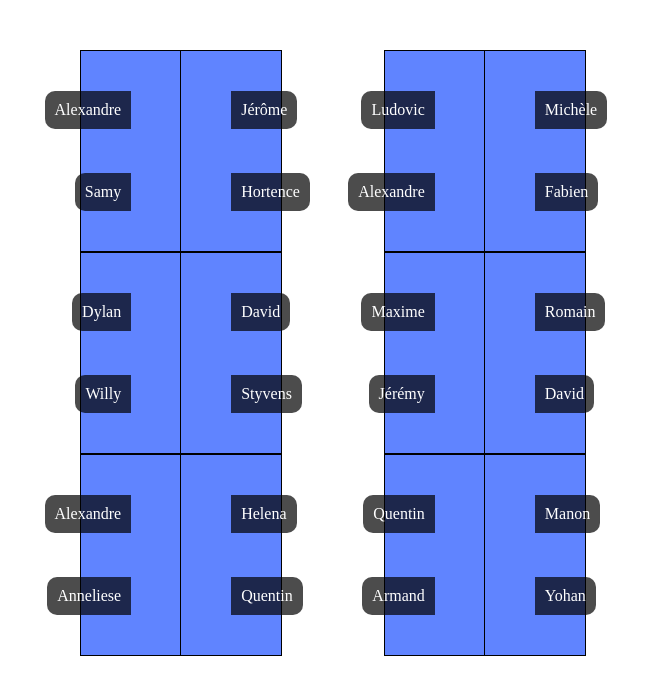
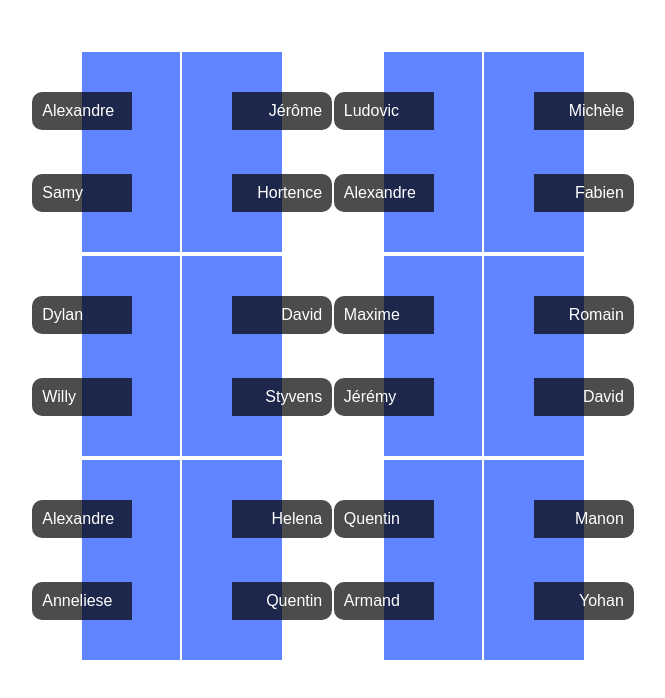
Before and after one commit to DavidK24111977/plan-table, a plain HTML site: page index.html in a window 1280 px wide. Shown: the whole page, without its empty margins (307-972 px from the left). Drawn offline with Linux system fonts and the light colour scheme.

Commit message:
corr alignement

```diff
--- a/app.css
+++ b/app.css
@@ -1,3 +1,6 @@
+body{
+    font-family: sans-serif;
+}
 #content{
     width: 40%;
     margin: 50px auto;
@@ -15,7 +18,7 @@
     float: right;
 }
 .table{
-    border: 1px solid #000;
+    border: 2px solid #fff;
     background-color: #6084ff;
     width: 100px;
     height: 200px;
@@ -26,6 +29,13 @@
     padding: 10px;
     color: white;
     position: absolute;
+    width: 80px;
+}
+.bloc-gauche .name{
+    text-align: left;
+}
+.bloc-droit .name{
+    text-align: right;
 }
 .bloc-gauche .name1{
     top: 40px;
```
